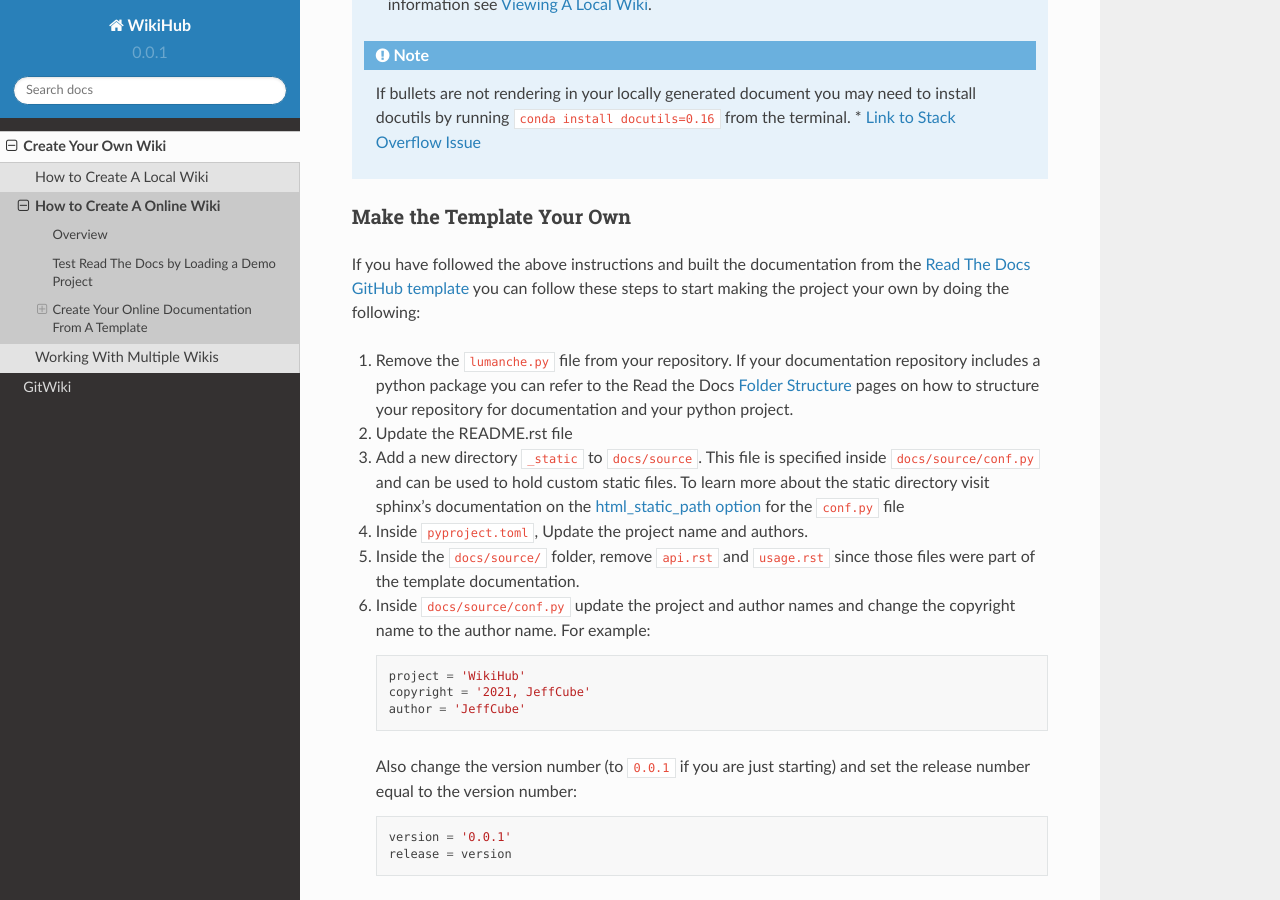
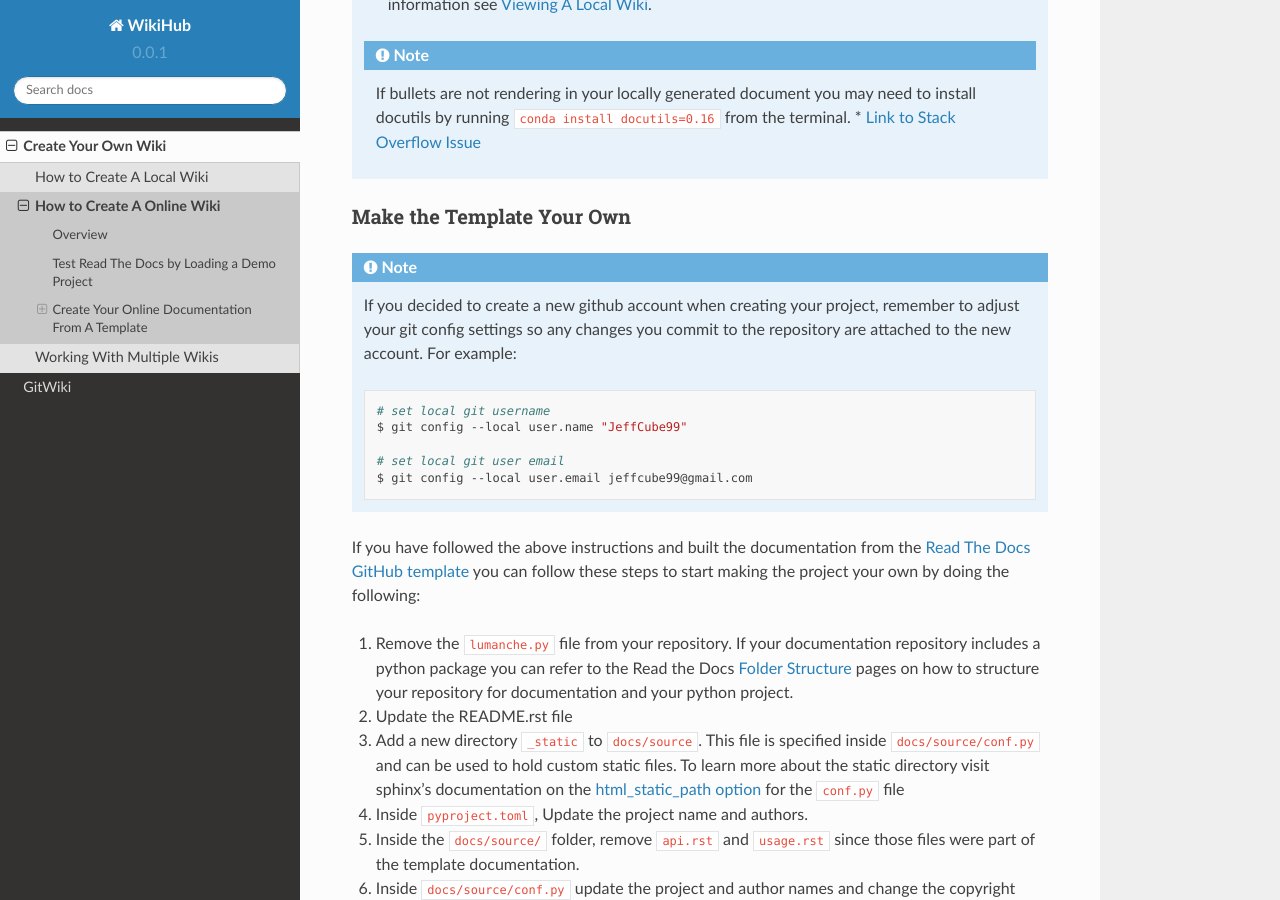
Before and after one commit to JeffCube99/WikiHub, a Sphinx documentation site: the page built from docs/source/create_a_wiki/create_online_wiki.rst, in a window 1280 px wide and 900 px high, scrolled down 2614 px. Built offline with Sphinx 7.4.7 and the Read the Docs theme 2.0.0, drawn with Linux system fonts in a browser that asks for light colours.

Commit message:
* Adding information on setting git account info when creating new repository under a new github account name

```diff
--- a/docs/source/create_a_wiki/create_online_wiki.rst
+++ b/docs/source/create_a_wiki/create_online_wiki.rst
@@ -118,6 +118,19 @@ Once the project is created, you will need to update its configurations:
 Make the Template Your Own
 --------------------------
 
+..  note::
+
+    If you decided to create a new github account when creating your project, remember to adjust your git config settings
+    so any changes you commit to the repository are attached to the new account. For example:
+
+    ..  code-block:: bash
+
+        # set local git username
+        $ git config --local user.name "JeffCube99"
+
+        # set local git user email
+        $ git config --local user.email jeffcube99@gmail.com
+
 If you have followed the above instructions and built the documentation from the
 `Read The Docs GitHub template <https://github.com/astrojuanlu/tutorial-template/>`_ you can follow these steps to
 start making the project your own by doing the following:
```
